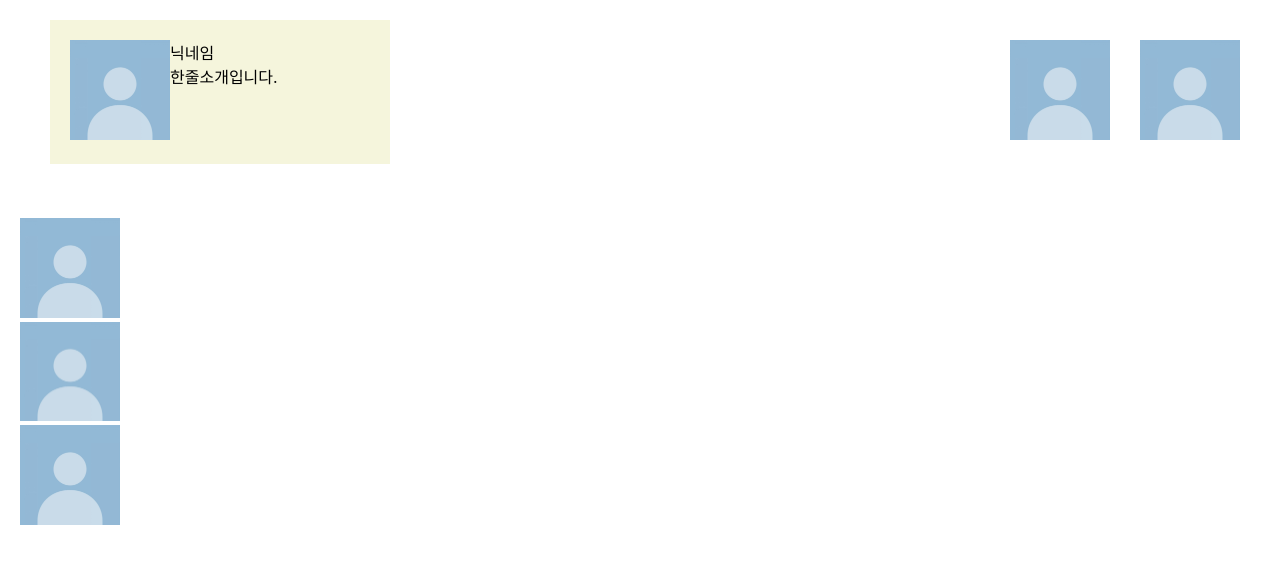
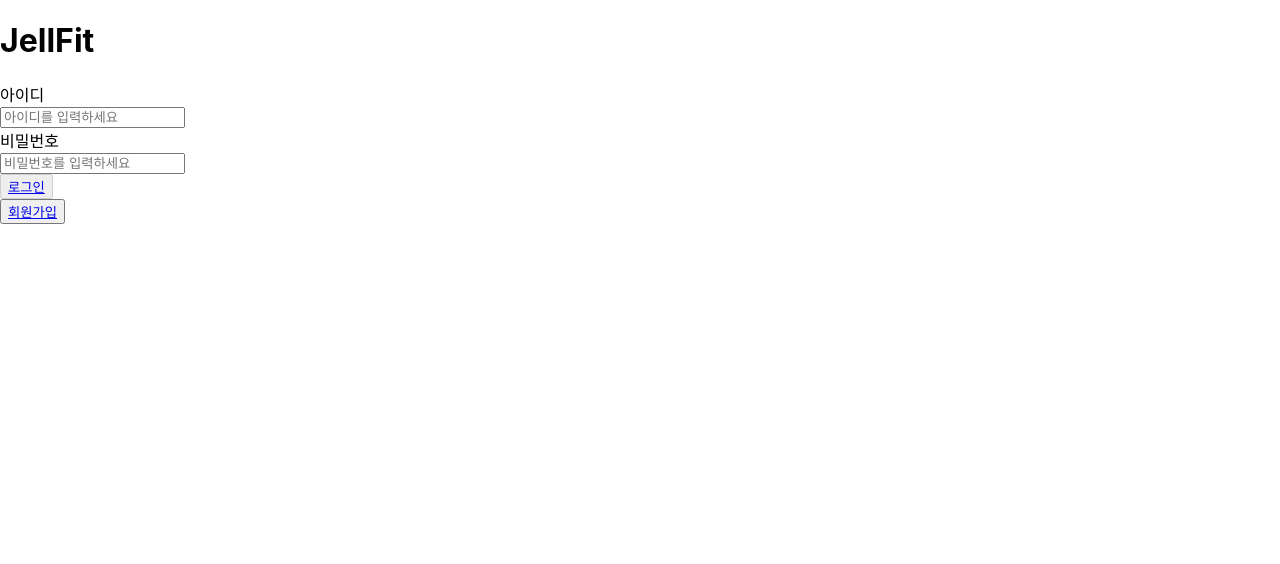
Before and after one commit to rlamnji/jellfit-ai-stretch, a React (Create React App) app in the folder frontend/: page / in a window 1280 px wide. Shown: the top 564 px of the page. Built offline with nearby package versions, Linux system fonts and the light colour scheme.

Commit message:
Design : 로그인,회원가입 UI 1차 구현
폴더 구조 싱크 맞추기 위해 깃푸시함.

```diff
--- a/frontend/src/App.js
+++ b/frontend/src/App.js
@@ -1,13 +1,8 @@
-import { BrowserRouter as Router, Routes, Route } from 'react-router-dom';
-import HomePage from './pages/home/home_page';
+import Router from './routes/router';
 
 function App() {
   return (
-    <Router>
-      <Routes>
-        <Route path="/" element={<HomePage />} />
-      </Routes>
-    </Router>
+    <Router />
   );
 }
 
--- /dev/null
+++ b/frontend/src/components/input_field.jsx
@@ -0,0 +1,17 @@
+import { useState } from "react";
+
+function InputField({id, title, type, placeholder, onTextChange}){
+    const [text, setText] = useState('');
+    const onChange = (e) =>{
+        setText(e.target.value);
+        onTextChange(e.target.value);
+    }
+    return (
+        <div>
+            <div>{title}</div>
+            <input id={id} value={text} type={type} placeholder={placeholder} onChange={onChange} />
+        </div>
+    );
+}
+
+export default InputField;
--- /dev/null
+++ b/frontend/src/pages/condition/condition_page.jsx
@@ -0,0 +1,14 @@
+import { Link } from 'react-router-dom';
+import styles from './condition_page.module.css';
+function ConditionPage (){
+    console.log("컨디션 선택 페이지 진입");
+    return (
+        <div className={styles.conditionPage}>
+            <h1>요즘 어디가 아프세요?</h1>
+            <button>
+                <Link to='/'>완료</Link>
+            </button>
+        </div>
+    );
+}
+export default ConditionPage;
--- /dev/null
+++ b/frontend/src/pages/condition/condition_page.module.css
@@ -0,0 +1,4 @@
+.conditionPage {
+    display: flex;
+    flex-direction: column;
+}
--- /dev/null
+++ b/frontend/src/pages/join/join_page.jsx
@@ -0,0 +1,28 @@
+import styles from './join_page.module.css';
+import { Link } from "react-router-dom";
+import InputField from '../../components/input_field';
+import { useState } from 'react';
+
+function JoinPage (){
+    const [isValid, setIsValid] = useState(false);
+    console.log("Join페이지 진입");
+    return (
+        <div className={styles.joinPage}>
+            <h1>회원가입</h1>
+            <div className="inputContainer">
+                {/* 닉네임, 아이디 중복 X */}
+            <InputField id='id' title='아이디' type='text' placeholder='아이디를 입력하세요'  />
+            {/* 비밀번호랑 맞는지 확인 */}
+            <InputField id='password' title='비밀번호' type='password' placeholder='비밀번호를 입력하세요'/>
+            <InputField id='passwordConfirm' title='비밀번호 확인' type='password' placeholder='비밀번호 확인을 입력하세요'/>
+            <InputField id='nickname' title='닉네임' type='text' placeholder='사용할 닉네임을 입력하세요'/>
+            {/* 위 항목이 모두 입력되어야 버튼 활성화 */}
+            <button>
+                <Link to='/condition'>다음</Link>
+            </button>
+            </div>
+
+        </div>
+    );
+}
+export default JoinPage;
--- /dev/null
+++ b/frontend/src/pages/join/join_page.module.css
@@ -0,0 +1,4 @@
+.joinPage {
+    display: flex;
+    flex-direction: column;
+}
--- /dev/null
+++ b/frontend/src/pages/login/login_page.jsx
@@ -0,0 +1,41 @@
+import styles from './login_page.module.css';
+import InputField from '../../components/input_field';
+import { Link } from 'react-router-dom';
+import { useState } from 'react';
+
+function LoginPage(){
+    let isValid = false;
+    const [id, setId] = useState('');
+    const [password, setPassword] = useState('');
+    const handleIdInput = (value) =>{
+        setId(value);
+    }
+    const handlePasswordInput = (value) =>{
+        setPassword(value);
+    }
+    isValid = id.length >= 2 && password.length >= 8;
+
+    return (
+        <div className={styles.loginPage}>
+            <h1>JellFit</h1>
+            <div className="inputContainer">
+                <InputField id='id' title='아이디' type='text' placeholder='아이디를 입력하세요' onTextChange={handleIdInput}   />
+                <InputField id='password' title='비밀번호' type='password' placeholder='비밀번호를 입력하세요' onTextChange={handlePasswordInput}/>
+                <div>
+                    {/* 아이디&비밀번호 입력 후 활성화 */}
+                    <button className={isValid ? styles.activeLoginBtn : styles.LoginBtn} disabled={!isValid}>
+                        <Link to='/home'>로그인</Link>
+                    </button>
+                </div>
+                <div>
+                    <button className='joinBtn'>
+                        {/* 버튼 클릭 시 아이디&비밀번호 매칭 : 실패 시 알람 */}
+                        <Link to='/join'>회원가입</Link>
+                    </button>
+                </div>
+            </div>
+        </div>
+    );
+}
+
+export default LoginPage;
--- /dev/null
+++ b/frontend/src/pages/login/login_page.module.css
@@ -0,0 +1,10 @@
+.loginPage {
+    display: flex;
+    flex-direction: column;
+}
+.activeLoginBtn {
+    color: blue;
+}
+.LoginBtn {
+    color: brown;
+}
--- /dev/null
+++ b/frontend/src/routes/router.jsx
@@ -0,0 +1,23 @@
+import { BrowserRouter, Route, Routes } from "react-router-dom";
+// import { BrowserRouter as Router, Routes, Route } from 'react-router-dom';
+
+import LoginPage from '../pages/login/login_page';
+import HomePage from '../pages/home/home_page';
+import JoinPage from '../pages/join/join_page';
+import ConditionPage from '../pages/condition/condition_page';
+
+function Router() {
+    return (
+        <BrowserRouter>
+            <Routes>
+                {/* /을 /home으로 바꿈. */}
+                <Route path="/home" element={<HomePage />} />
+                <Route path="/" element={<LoginPage />} />
+                <Route path="/join" element={<JoinPage />} />
+                <Route path="/condition" element={<ConditionPage />} />
+            </Routes>
+        </BrowserRouter>
+    );
+}
+
+export default Router;
--- /dev/null
+++ b/frontend/src/styles/example.css
@@ -0,0 +1 @@
+/* styles폴더 커밋때문에 임의로 넣어놓은 파일 */
```
Also changed, not shown: frontend/src/assets/images/character.png (added).
